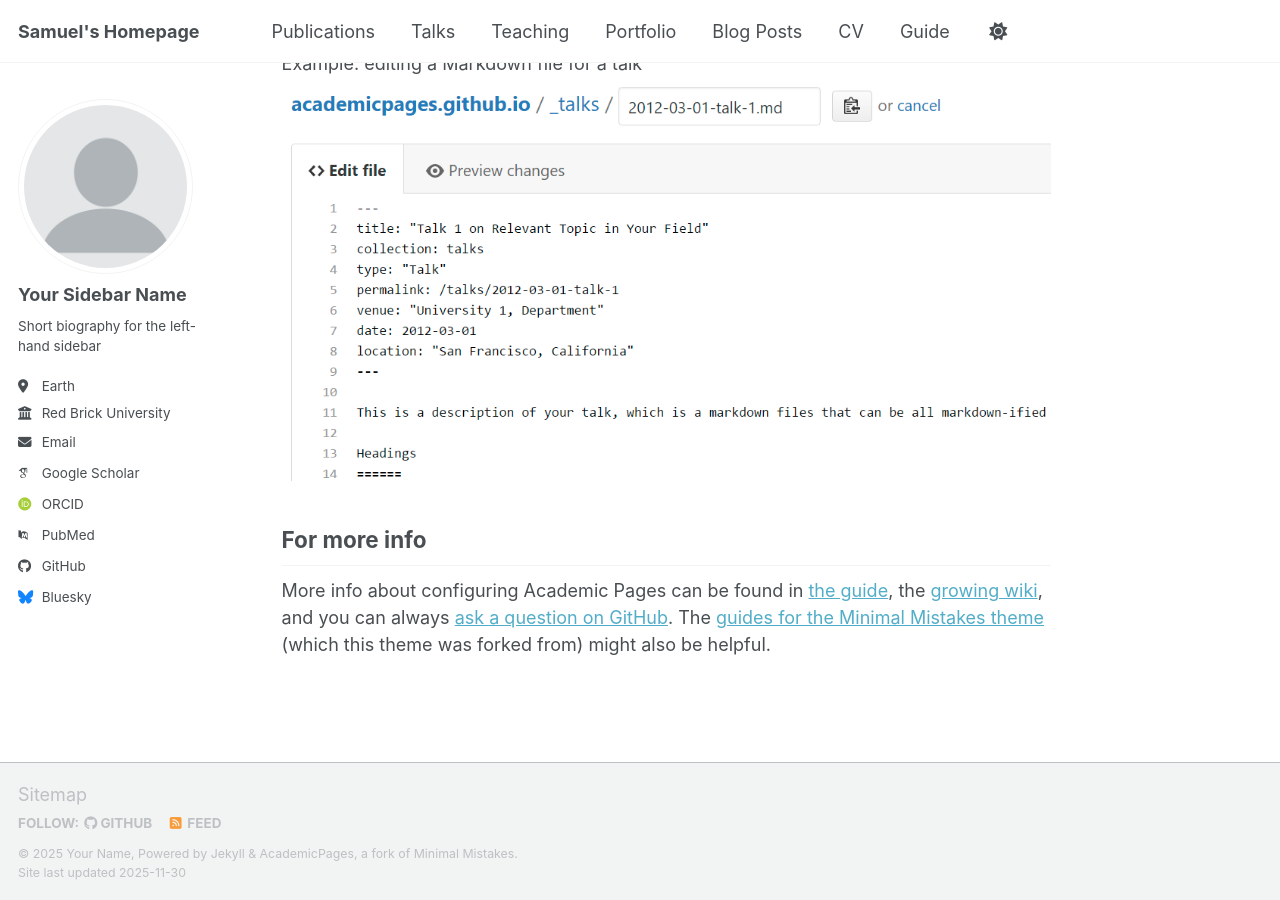
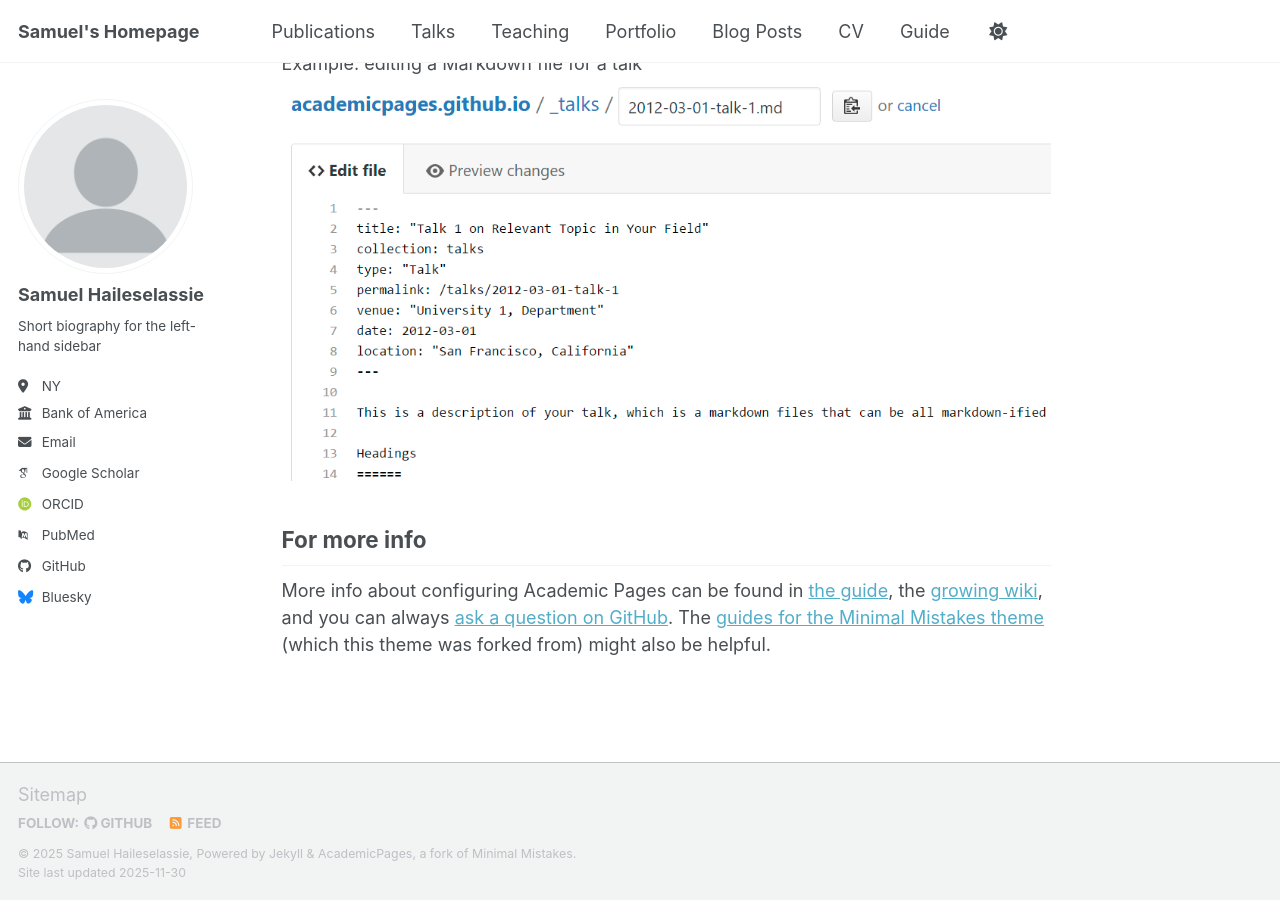
Before and after one commit to samuelth47/samuelth47.github.io, a Jekyll site: the page built from _pages/about.md, in a window 1280 px wide and 900 px high, scrolled down 2718 px. Built offline with Jekyll 4.4.1, drawn with Linux system fonts in a browser that asks for light colours; some web fonts are replaced; a script bundle is joined from its source files by our own code; library files that are not in the unit come from our copies.

Commit message:
Update _config.yml

```diff
--- a/_config.yml
+++ b/_config.yml
@@ -11,7 +11,7 @@
 site_theme               : "default" # Currently available options are "default", "air"
 title                    : "Samuel's Homepage"
 title_separator          : "-"
-name                     : &name "Your Name"
+name                     : &name "Samuel Haileselassie"
 description              : &description "Your Name's academic portfolio"   # Update this with a general description of your site, this is the default if not overridden by a page
 url                      : https://academicpages.github.io # The base hostname & protocol for your site e.g. "https://[your GitHub username].github.io",
                                                            # or if you already have some other page hosted on Github then use "https://[your GitHub username].github.io/[Your Repo Name]"
@@ -24,13 +24,13 @@
 author:
   # Biographic information
   avatar           : "profile.png"
-  name             : "Your Sidebar Name"
+  name             : "Samuel Haileselassie"
   pronouns         : # example: "she/her"
   bio              : "Short biography for the left-hand sidebar"
-  location         : "Earth"
-  employer         : "Red Brick University"
+  location         : "NY"
+  employer         : "Bank of America"
   uri              : # URL
-  email            : "none@example.org"
+  email            : "samuel.hailesellasie@gmail.com"
 
   # Academic websites
   academia         : # URL
```
